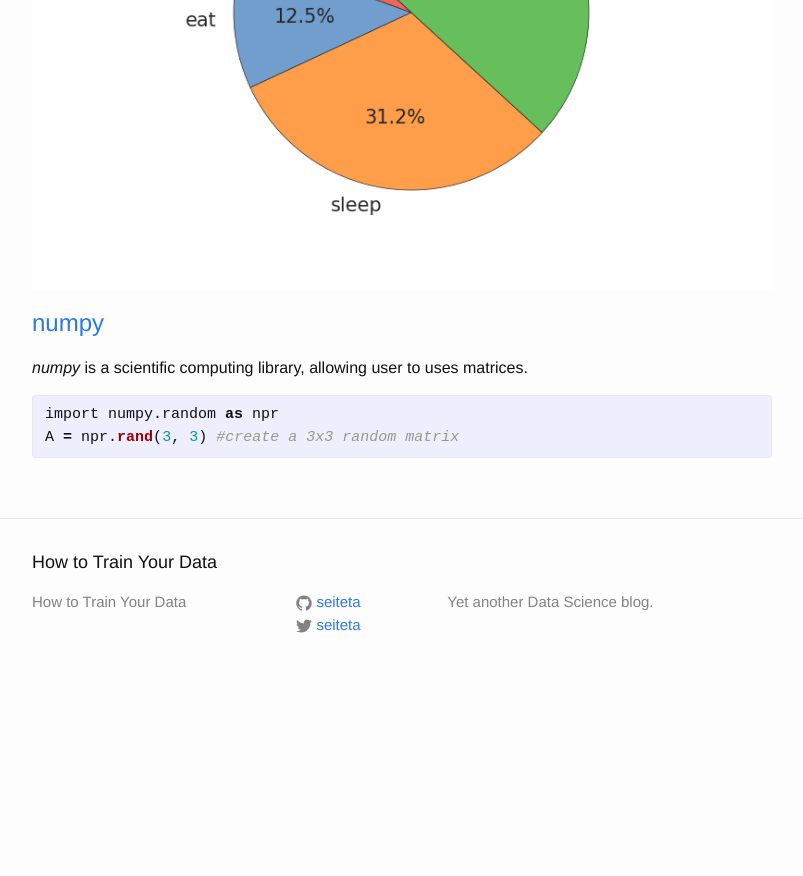
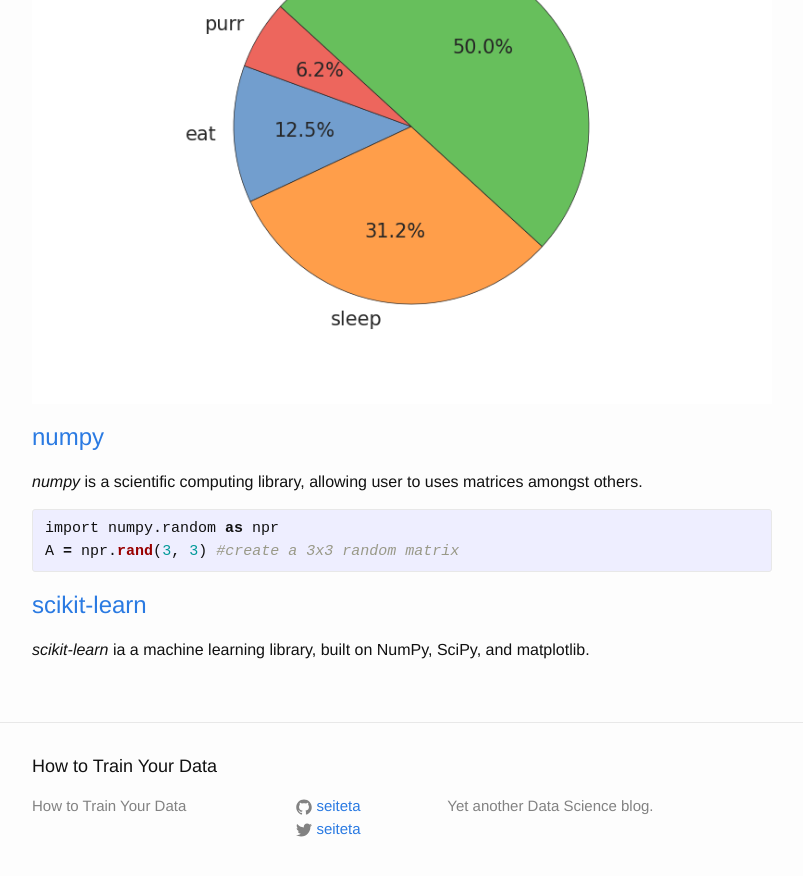
Before and after one commit to seiteta/seiteta.github.io_old, a Jekyll site: the page built from _posts/2014-11-25-python-libraries.md, in a window 1280 px wide and 900 px high, scrolled down 1701 px. Shown: the top 876 px of the window, without its empty margins (238-1041 px from the left). Built offline with Jekyll 4.4.1, drawn with Linux system fonts in a browser that asks for light colours; before the commit the page ends 2397 px from its top, so only the background shows below that; some of the changed text lies outside the part shown.

Commit message:
add scipy and scikit-learn

```diff
--- a/_posts/2014-11-25-python-libraries.md
+++ b/_posts/2014-11-25-python-libraries.md
@@ -4,6 +4,8 @@ permalink: /python-libraries.html
 title: My Python libraries cheat sheet
 tags: Python library cheat-sheet
 ---
+# [scipy](http://www.scipy.org/)
+*scipy* is an eccosystem that includes several libraries like NumPy, matplotlib, IPython, Sympy and pandas.
 
 # [pandas](http://pandas.pydata.org/)
 *pandas* is a data analysis library. For example, it provides tools to read and write CSV files.
@@ -63,9 +65,12 @@ Results:
 ![cat](/downloads/cat-activities.png "My cat activities")
 
 # [numpy](http://www.numpy.org/)
-*numpy* is a scientific computing library, allowing user to uses matrices.
+*numpy* is a scientific computing library, allowing user to uses matrices amongst others.
 
 {% highlight python %}
 import numpy.random as npr
 A = npr.rand(3, 3) #create a 3x3 random matrix
 {% endhighlight %}
+
+# [scikit-learn](http://scikit-learn.org/)
+*scikit-learn* ia a machine learning library, built on NumPy, SciPy, and matplotlib.
```
